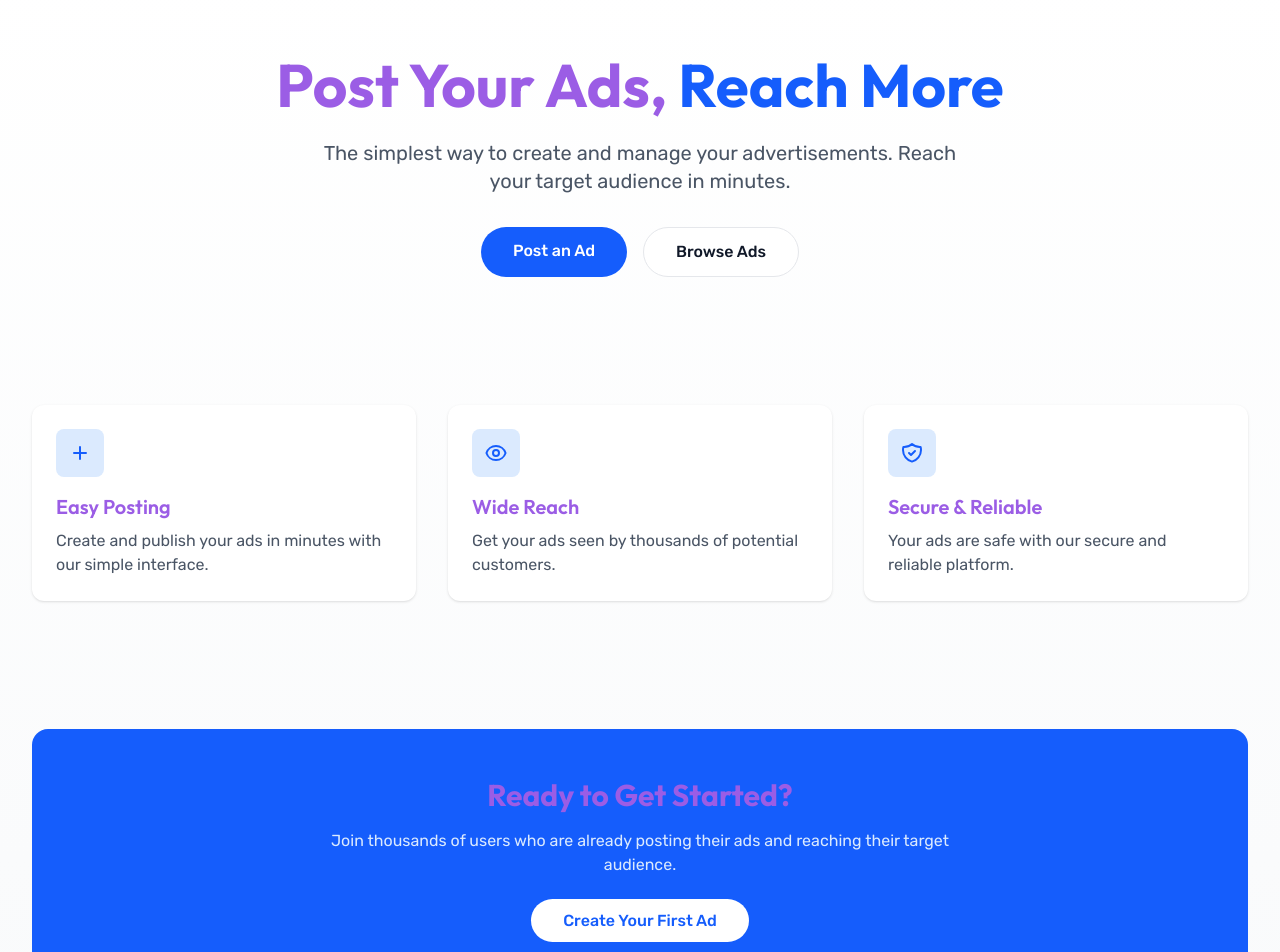
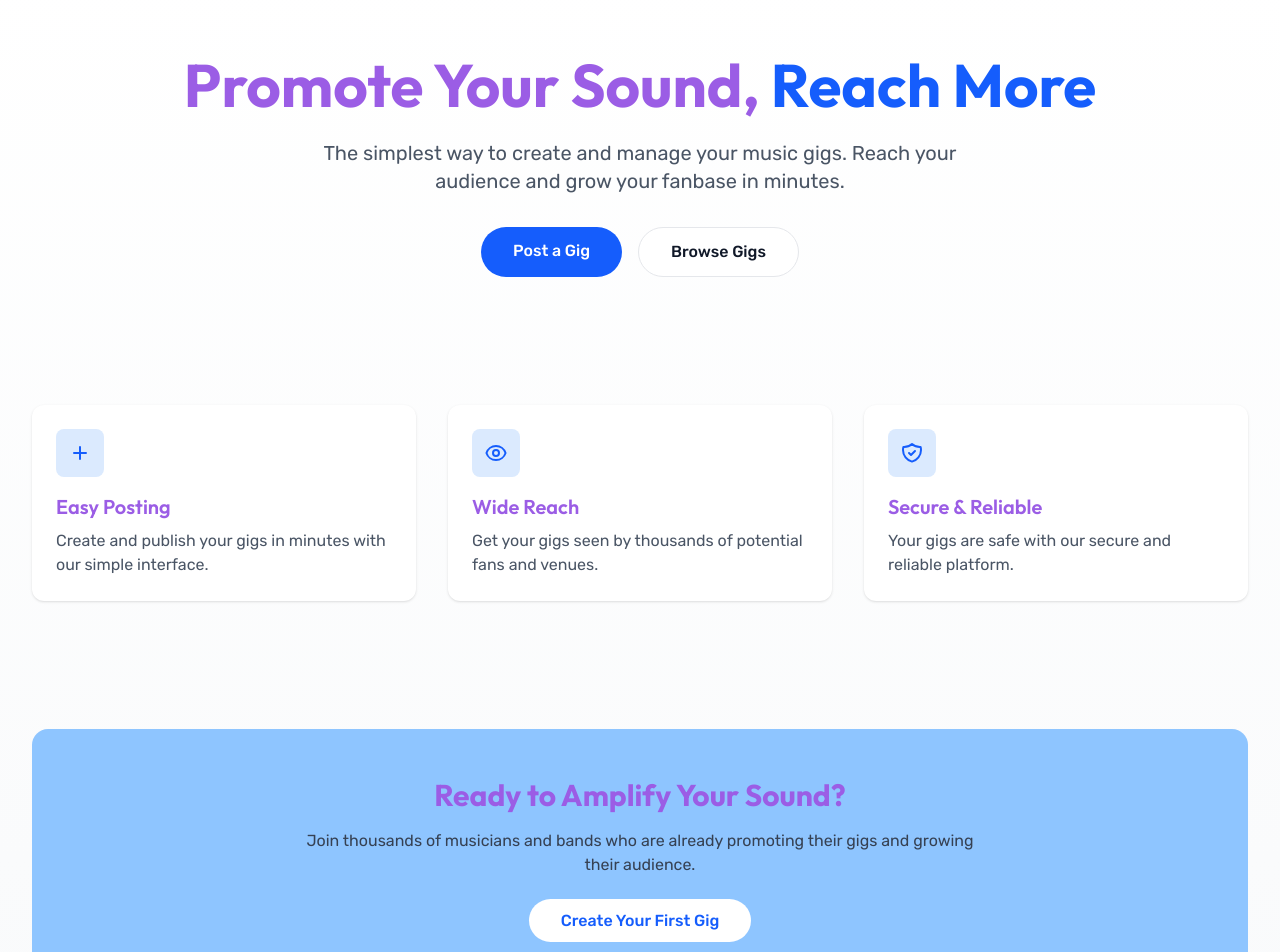
Before and after one commit to funkmafia/event-app, a Next.js app: page / in a window 1280 px wide. Shown: the part 100-1052 px from the top of the page. Built offline with nearby package versions, Linux system fonts and the light colour scheme.

Commit message:
Feat: New readme file, updated UI and handling page

```diff
--- a/app/components/Footer.js
+++ b/app/components/Footer.js
@@ -4,7 +4,7 @@ import Link from "next/link";
 const Footer = () => {
   return (
     <footer className="bg-gray-100 dark:bg-gray-800 text-center py-6 mt-12 text-sm text-gray-600 dark:text-gray-300">
-      © {new Date().getFullYear()} AdApp Project. All rights reserved.
+      © {new Date().getFullYear()} SoundSlice Project. All rights reserved.
     </footer>
   );
 };
--- a/app/components/Nav.js
+++ b/app/components/Nav.js
@@ -5,14 +5,13 @@ import { ApiClient } from "@/apiClient/apiClient";
 
 const Nav = () => {
   const handleLogout = async () => {
-      const apiClient = new ApiClient();
-      await apiClient.logout();
-      }
+    const apiClient = new ApiClient();
+    await apiClient.logout();
+  };
   return (
-
     <nav className="bg-blue-600 text-white py-4 px-8 flex justify-between items-center shadow-md">
       <Link href="/" className="text-xl font-bold">
-        Project Title
+        SoundSlice 🎤
       </Link>
       <div className="space-x-8">
         <Link href="/" className="hover:underline">
@@ -27,7 +26,12 @@ const Nav = () => {
         <Link href="/user" className="hover:underline">
           Login
         </Link>
-         <button onClick={handleLogout} className="text-black bg-blue-400 rounded-md hover:bg-white">Logout</button>
+        <button
+          onClick={handleLogout}
+          className="text-black bg-blue-400 rounded-md hover:bg-white"
+        >
+          Logout
+        </button>
       </div>
     </nav>
   );
--- a/app/page.js
+++ b/app/page.js
@@ -7,17 +7,25 @@ export default function Home() {
       {/* Hero Section */}
       <div className="max-w-7xl mx-auto px-4 sm:px-6 lg:px-8 pt-20 pb-16 text-center">
         <h1 className="text-4xl sm:text-5xl md:text-6xl font-bold text-gray-900 dark:text-white mb-6">
-          Post Your Ads, <span className="text-blue-600 dark:text-blue-400">Reach More</span>
+          Promote Your Sound,{" "}
+          <span className="text-blue-600 dark:text-blue-400">Reach More</span>
         </h1>
         <p className="text-xl text-gray-600 dark:text-gray-300 mb-8 max-w-2xl mx-auto">
-          The simplest way to create and manage your advertisements. Reach your target audience in minutes.
+          The simplest way to create and manage your music gigs. Reach your
+          audience and grow your fanbase in minutes.
         </p>
         <div className="flex flex-col sm:flex-row gap-4 justify-center">
-          <Link href="/create" className="px-8 py-3 bg-blue-600 text-white rounded-full font-medium hover:bg-blue-700 transition-colors">
-            Post an Ad
+          <Link
+            href="/create"
+            className="px-8 py-3 bg-blue-600 text-white rounded-full font-medium hover:bg-blue-700 transition-colors"
+          >
+            Post a Gig
           </Link>
-          <Link href="/ads" className="px-8 py-3 bg-white text-gray-900 rounded-full font-medium border border-gray-200 hover:bg-gray-300 transition-colors">
-            Browse Ads
+          <Link
+            href="/ads"
+            className="px-8 py-3 bg-white text-gray-900 rounded-full font-medium border border-gray-200 hover:bg-gray-300 transition-colors"
+          >
+            Browse Gigs
           </Link>
         </div>
       </div>
@@ -27,44 +35,97 @@ export default function Home() {
         <div className="grid grid-cols-1 md:grid-cols-3 gap-8">
           <div className="p-6 bg-white dark:bg-gray-800 rounded-xl shadow-sm">
             <div className="w-12 h-12 bg-blue-100 dark:bg-blue-900 rounded-lg flex items-center justify-center mb-4">
-              <svg className="w-6 h-6 text-blue-600 dark:text-blue-400" fill="none" stroke="currentColor" viewBox="0 0 24 24">
-                <path strokeLinecap="round" strokeLinejoin="round" strokeWidth={2} d="M12 6v6m0 0v6m0-6h6m-6 0H6" />
+              <svg
+                className="w-6 h-6 text-blue-600 dark:text-blue-400"
+                fill="none"
+                stroke="currentColor"
+                viewBox="0 0 24 24"
+              >
+                <path
+                  strokeLinecap="round"
+                  strokeLinejoin="round"
+                  strokeWidth={2}
+                  d="M12 6v6m0 0v6m0-6h6m-6 0H6"
+                />
               </svg>
             </div>
-            <h3 className="text-xl font-semibold text-gray-900 dark:text-white mb-2">Easy Posting</h3>
-            <p className="text-gray-600 dark:text-gray-300">Create and publish your ads in minutes with our simple interface.</p>
+            <h3 className="text-xl font-semibold text-gray-900 dark:text-white mb-2">
+              Easy Posting
+            </h3>
+            <p className="text-gray-600 dark:text-gray-300">
+              Create and publish your gigs in minutes with our simple interface.
+            </p>
           </div>
           <div className="p-6 bg-white dark:bg-gray-800 rounded-xl shadow-sm">
             <div className="w-12 h-12 bg-blue-100 dark:bg-blue-900 rounded-lg flex items-center justify-center mb-4">
-              <svg className="w-6 h-6 text-blue-600 dark:text-blue-400" fill="none" stroke="currentColor" viewBox="0 0 24 24">
-                <path strokeLinecap="round" strokeLinejoin="round" strokeWidth={2} d="M15 12a3 3 0 11-6 0 3 3 0 016 0z" />
-                <path strokeLinecap="round" strokeLinejoin="round" strokeWidth={2} d="M2.458 12C3.732 7.943 7.523 5 12 5c4.478 0 8.268 2.943 9.542 7-1.274 4.057-5.064 7-9.542 7-4.477 0-8.268-2.943-9.542-7z" />
+              <svg
+                className="w-6 h-6 text-blue-600 dark:text-blue-400"
+                fill="none"
+                stroke="currentColor"
+                viewBox="0 0 24 24"
+              >
+                <path
+                  strokeLinecap="round"
+                  strokeLinejoin="round"
+                  strokeWidth={2}
+                  d="M15 12a3 3 0 11-6 0 3 3 0 016 0z"
+                />
+                <path
+                  strokeLinecap="round"
+                  strokeLinejoin="round"
+                  strokeWidth={2}
+                  d="M2.458 12C3.732 7.943 7.523 5 12 5c4.478 0 8.268 2.943 9.542 7-1.274 4.057-5.064 7-9.542 7-4.477 0-8.268-2.943-9.542-7z"
+                />
               </svg>
             </div>
-            <h3 className="text-xl font-semibold text-gray-900 dark:text-white mb-2">Wide Reach</h3>
-            <p className="text-gray-600 dark:text-gray-300">Get your ads seen by thousands of potential customers.</p>
+            <h3 className="text-xl font-semibold text-gray-900 dark:text-white mb-2">
+              Wide Reach
+            </h3>
+            <p className="text-gray-600 dark:text-gray-300">
+              Get your gigs seen by thousands of potential fans and venues.
+            </p>
           </div>
           <div className="p-6 bg-white dark:bg-gray-800 rounded-xl shadow-sm">
             <div className="w-12 h-12 bg-blue-100 dark:bg-blue-900 rounded-lg flex items-center justify-center mb-4">
-              <svg className="w-6 h-6 text-blue-600 dark:text-blue-400" fill="none" stroke="currentColor" viewBox="0 0 24 24">
-                <path strokeLinecap="round" strokeLinejoin="round" strokeWidth={2} d="M9 12l2 2 4-4m5.618-4.016A11.955 11.955 0 0112 2.944a11.955 11.955 0 01-8.618 3.04A12.02 12.02 0 003 9c0 5.591 3.824 10.29 9 11.622 5.176-1.332 9-6.03 9-11.622 0-1.042-.133-2.052-.382-3.016z" />
+              <svg
+                className="w-6 h-6 text-blue-600 dark:text-blue-400"
+                fill="none"
+                stroke="currentColor"
+                viewBox="0 0 24 24"
+              >
+                <path
+                  strokeLinecap="round"
+                  strokeLinejoin="round"
+                  strokeWidth={2}
+                  d="M9 12l2 2 4-4m5.618-4.016A11.955 11.955 0 0112 2.944a11.955 11.955 0 01-8.618 3.04A12.02 12.02 0 003 9c0 5.591 3.824 10.29 9 11.622 5.176-1.332 9-6.03 9-11.622 0-1.042-.133-2.052-.382-3.016z"
+                />
               </svg>
             </div>
-            <h3 className="text-xl font-semibold text-gray-900 dark:text-white mb-2">Secure & Reliable</h3>
-            <p className="text-gray-600 dark:text-gray-300">Your ads are safe with our secure and reliable platform.</p>
+            <h3 className="text-xl font-semibold text-gray-900 dark:text-white mb-2">
+              Secure & Reliable
+            </h3>
+            <p className="text-gray-600 dark:text-gray-300">
+              Your gigs are safe with our secure and reliable platform.
+            </p>
           </div>
         </div>
       </div>
 
       {/* CTA Section */}
       <div className="max-w-7xl mx-auto px-4 sm:px-6 lg:px-8 py-16">
-        <div className="bg-blue-600 dark:bg-blue-700 rounded-2xl p-8 md:p-12 text-center">
-          <h2 className="text-3xl font-bold text-white mb-4">Ready to Get Started?</h2>
-          <p className="text-blue-100 mb-8 max-w-2xl mx-auto">
-            Join thousands of users who are already posting their ads and reaching their target audience.
+        <div className="bg-blue-300 dark:bg-blue-700 rounded-2xl p-8 md:p-12 text-center">
+          <h2 className="text-3xl font-bold mb-4">
+            Ready to Amplify Your Sound?
+          </h2>
+          <p className="text-gray-700 mb-8 max-w-2xl mx-auto">
+            Join thousands of musicians and bands who are already promoting
+            their gigs and growing their audience.
           </p>
-          <Link href="create" className="px-8 py-3 bg-white text-blue-600 rounded-full font-medium hover:bg-gray-300 transition-colors">
-            Create Your First Ad
+          <Link
+            href="create"
+            className="px-8 py-3 bg-white text-blue-600 rounded-full font-medium hover:bg-gray-300 transition-colors"
+          >
+            Create Your First Gig
           </Link>
         </div>
       </div>
```
Also changed, not shown: 1 other file (tests, documents, lock files or other folders).
